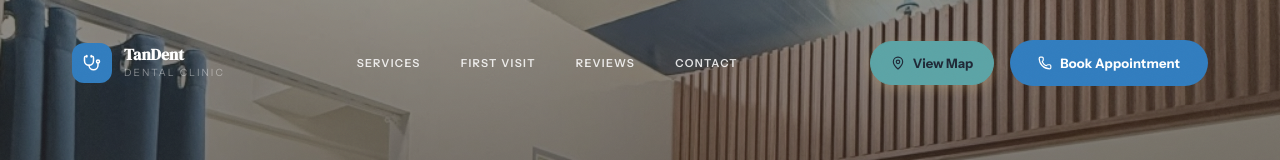
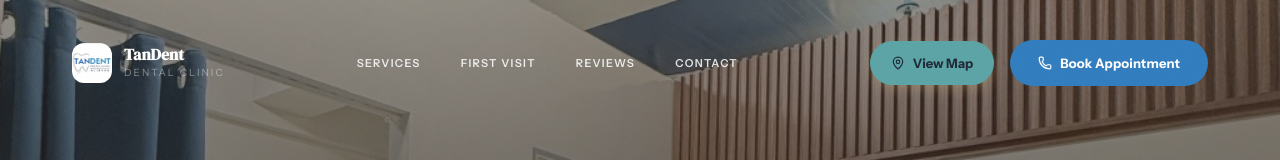
Before and after one commit to Time-lord-tech/tandent-alibagu, a React (Vite) app: page / in a window 1280 px wide. Shown: the top 160 px of the page. Built offline with nearby package versions, Linux system fonts and the light colour scheme.

Commit message:
Feat: replace stethoscope icon in Navbar with custom TanDent logo

```diff
--- a/src/pages/HomePage.tsx
+++ b/src/pages/HomePage.tsx
@@ -2,7 +2,7 @@ import { useEffect, useRef, useState } from 'react';
 import { motion, useScroll, useTransform, AnimatePresence } from 'framer-motion';
 import { useNavigate } from 'react-router-dom';
 import {
-  Stethoscope, Phone, MapPin, Clock, ChevronDown, ArrowRight,
+  Phone, MapPin, Clock, ChevronDown, ArrowRight,
   Star, Sparkles, Menu, X, MessageCircle, Calendar
 } from 'lucide-react';
 import SEO from '../components/SEO';
@@ -126,7 +126,9 @@ function Navbar() {
       <header className={`nav ${scrolled ? 'scrolled' : ''}`}>
         <div className={`nav-inner ${glassClass}`}>
           <a href="/" className="nav-logo">
-            <div className="nav-logo-icon"><Stethoscope size={18} /></div>
+            <div className="nav-logo-icon" style={{ overflow: 'hidden', background: 'none' }}>
+              <img src="/assets/logo-tandent.jpg" alt="TanDent Logo" style={{ width: '100%', height: '100%', objectFit: 'cover' }} />
+            </div>
             <div className="nav-logo-text">
               <span style={{ color: logoColor }}>TanDent</span>
               <span style={{ color: textColor }}>Dental Clinic</span>
--- a/src/pages/services/ServicePageLayout.tsx
+++ b/src/pages/services/ServicePageLayout.tsx
@@ -1,6 +1,6 @@
 import { motion } from 'framer-motion';
 import { useNavigate } from 'react-router-dom';
-import { Phone, MessageCircle, Calendar, Home, ArrowLeft, Stethoscope, MapPin } from 'lucide-react';
+import { Phone, MessageCircle, Calendar, Home, ArrowLeft, MapPin } from 'lucide-react';
 import { useState, useEffect } from 'react';
 
 export const CTA_BOOK = 'https://dental.m.mymedsph.app/dental/qpEhpCl8?fbclid=IwY2xjawSWfNhleHRuA2FlbQIxMABicmlkETFIOENFQlg4ZzhqT09IWTBac3J0YwZhcHBfaWQQMjIyMDM5MTc4ODIwMDg5MgABHuplwbG43qtZqJ-8ydwm5YE34Jj7eYaZttMv5mbfaEN8MWWrgg_vUIVowdbg_aem_B4e99LJO2tR4bQck1l7M4w';
@@ -38,7 +38,9 @@ function ServiceNavbar() {
     <header className={`nav ${scrolled ? 'scrolled' : ''}`}>
       <div className={`nav-inner ${scrolled ? 'glass-dark' : ''}`}>
         <button className="nav-logo" onClick={() => navigate('/')} style={{ background: 'none', border: 'none', cursor: 'pointer' }}>
-          <div className="nav-logo-icon"><Stethoscope size={18} /></div>
+          <div className="nav-logo-icon" style={{ overflow: 'hidden', background: 'none' }}>
+            <img src="/assets/logo-tandent.jpg" alt="TanDent Logo" style={{ width: '100%', height: '100%', objectFit: 'cover' }} />
+          </div>
           <div className="nav-logo-text">
             <span style={{ color: '#ffffff' }}>TanDent</span>
             <span style={{ color: 'rgba(255,255,255,0.6)' }}>Dental Clinic</span>
```
Also changed, not shown: public/assets/logo-tandent.jpg (added).
